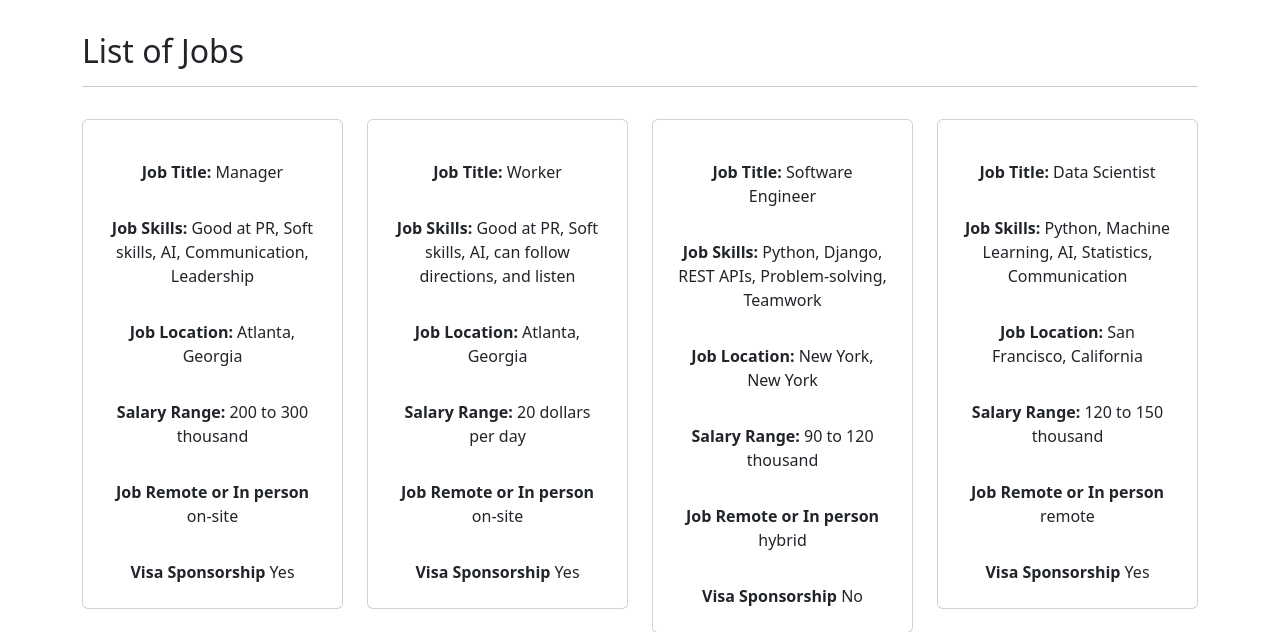
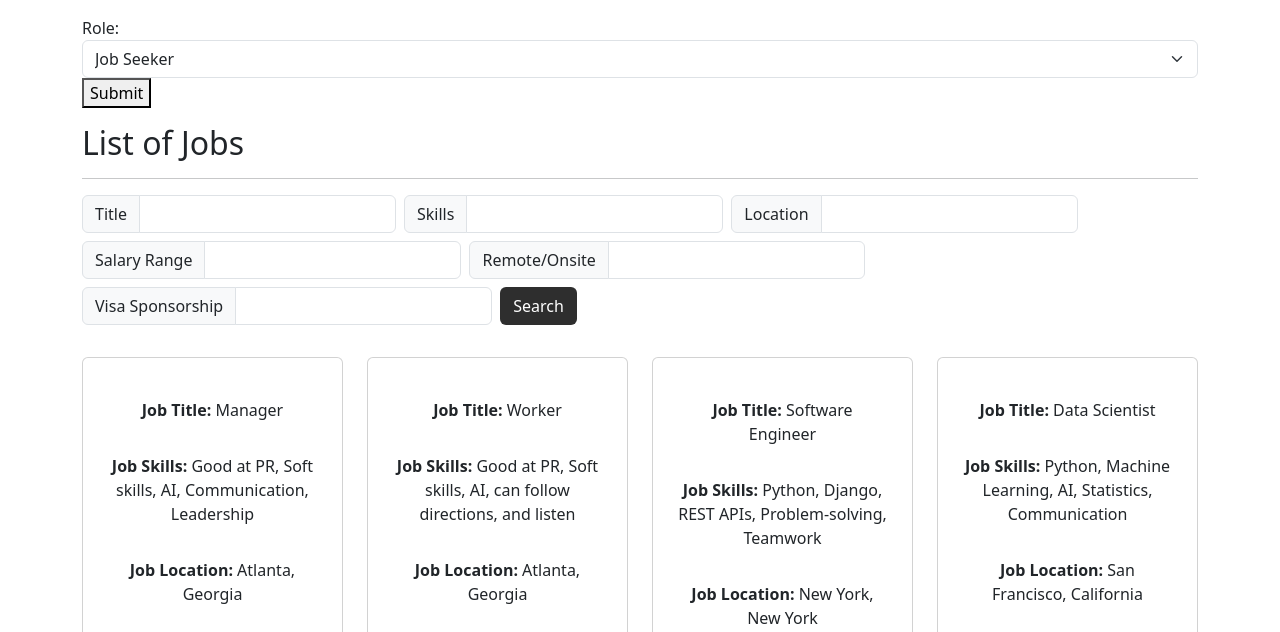
Before and after one commit to JONGFS/CS2340---EmploymentPlatform, a Django app: page /jobs/ in a window 1280 px wide. Shown: the part 82-714 px from the top of the page. Run offline with Django 5.2, Linux system fonts and the light colour scheme; some libraries are stand-ins or nearby versions.

Commit message:
UserStory2 complete

```diff
--- a/moviesstore/jobs/templates/jobs/index.html
+++ b/moviesstore/jobs/templates/jobs/index.html
@@ -3,27 +3,76 @@
 {% load static %}
 <div class="p-3">
   <div class="container">
+
+    <form method="post">
+        {% csrf_token %}
+        <label for="role">Role:</label>
+        <select name="role" id="role" class="form-select">
+        <option value="Job Seeker" {% if template_data.role == "Job Seeker" %}selected{% endif %}>Job Seeker</option>
+        <option value="Recruiter" {% if template_data.role == "Recruiter" %}selected{% endif %}>Recruiter</option>
+        </select>
+        <button type="submit">Submit </button>
+    </form>
+
     <div class="row mt-3">
       <div class="col mx-auto mb-3">
         <h2>List of Jobs</h2>
         <hr />
 
-      <!--  <p class="card-text">
+    {% if template_data.role == "Job Seeker"  %}
+      <p class="card-text">
           <form method="GET">
-            <div class="row">
+      <div class="row g-2 mb-3">
         <div class="col-auto">
-                <div class="input-group col-auto">
-                  <div class="input-group-text">Search</div>
-                  <input type="text" class="form-control" name="search">
+            <div class="input-group">
+            <span class="input-group-text">Title</span>
+            <input type="text" class="form-control" name="title" value="{{ template_data.title }}">
             </div>
         </div>
+
+        <div class="col-auto">
+            <div class="input-group">
+            <span class="input-group-text">Skills</span>
+            <input type="text" class="form-control" name="skills" value="{{ template_data.skills }}">
+            </div>
+        </div>
+
+        <div class="col-auto">
+            <div class="input-group">
+            <span class="input-group-text">Location</span>
+            <input type="text" class="form-control" name="location" value="{{ template_data.location }}">
+            </div>
+        </div>
+
+        <div class="col-auto">
+            <div class="input-group">
+            <span class="input-group-text">Salary Range</span>
+            <input type="text" class="form-control" name="salaryrange" value="{{ template_data.salaryrange }}">
+            </div>
+        </div>
+
+        <div class="col-auto">
+            <div class="input-group">
+            <span class="input-group-text">Remote/Onsite</span>
+            <input type="text" class="form-control" name="remote" value="{{ template_data.remote }}">
+            </div>
+        </div>
+
+        <div class="col-auto">
+            <div class="input-group">
+            <span class="input-group-text">Visa Sponsorship</span>
+            <input type="text" class="form-control" name="visa" value="{{ template_data.visa }}">
+            </div>
+        </div>
+
         <div class="col-auto">
             <button class="btn bg-dark text-white" type="submit">Search</button>
         </div>
         </div>
+
           </form>
-        </p> -->
-
+        </p>
+    {% endif %}
       </div>
     </div>
     <div class="row">
--- a/moviesstore/jobs/views.py
+++ b/moviesstore/jobs/views.py
@@ -138,8 +138,97 @@ jobs = [
 ]
 
 def index(request):
+    # get the request that tells job seeker or recuiter
+    # add it to template data
+
+    role = request.POST.get('role')
+    if not role:
+        role = "Job Seeker"
+
+
+    title_filter = request.GET.get('title')
+    skills_filter = request.GET.get("skills")
+    location_filter = request.GET.get("location")
+    salary_range = request.GET.get("salaryrange")
+    remote_on_site = request.GET.get("remote")
+    visa_sponsorship = request.GET.get("visa")
+    jobs_filtered = []
+    for job in jobs:
+        jobs_filtered.append(job)
+
+    if title_filter is not None and title_filter != "":
+        ####For every job in jobs filtered
+        new_jobs_filtered = []
+        for job in jobs_filtered:
+            if title_filter.lower()  in job["Title"].lower():
+                new_jobs_filtered.append(job)
+        jobs_filtered = new_jobs_filtered
+    if skills_filter is not None and skills_filter != "":
+        new_jobs_filtered = []
+        for job in jobs_filtered:
+            if skills_filter.lower()  in job["Skills"].lower():
+                new_jobs_filtered.append(job)
+        jobs_filtered = new_jobs_filtered
+    if location_filter is not None and location_filter != "" :
+        new_jobs_filtered = []
+        for job in jobs_filtered:
+          if location_filter.lower() in job["Location"].lower():
+               new_jobs_filtered.append(job)
+        jobs_filtered = new_jobs_filtered
+
+    if salary_range is not None and salary_range != "":
+        new_jobs_filtered = []
+        for job in jobs_filtered:
+            if salary_range.lower() in job["SalaryRange"].lower():
+                new_jobs_filtered.append(job)
+        jobs_filtered = new_jobs_filtered
+
+    if remote_on_site is not None and remote_on_site != "":
+        new_jobs_filtered = []
+        for job in jobs_filtered:
+            if remote_on_site.lower() in job["remote"].lower():
+                new_jobs_filtered.append(job)
+        jobs_filtered = new_jobs_filtered
+
+    if visa_sponsorship is not None and visa_sponsorship != "":
+        new_jobs_filtered = []
+        for job in jobs_filtered:
+            if visa_sponsorship.lower() in job["visasponsorship"].lower():
+                new_jobs_filtered.append(job)
+        jobs_filtered = new_jobs_filtered
+
+    if role == "Recruiter":
+        jobs_filtered = jobs
+
+    if title_filter is None:
+        title_filter = ""
+
+    if skills_filter is None:
+        skills_filter = ""
+
+
+    if location_filter is None:
+        location_filter = ""
+
+    if salary_range is None:
+        salary_range  = ""
+
+    if remote_on_site is None:
+        remote_on_site = ""
+
+    if visa_sponsorship is None:
+        visa_sponsorship = ""
+
     template_data = {}
-    template_data["title"] = 'Jobs'
-    template_data["jobs"] = jobs
+    template_data["title"] = title_filter
+    template_data["skills"] = skills_filter
+    template_data["location"] = location_filter
+    template_data["salaryrange"] = salary_range
+    template_data["remote"] = remote_on_site
+    template_data["visa"] = visa_sponsorship
+
+
+    template_data["jobs"] = jobs_filtered
+    template_data["role"] = role
     return render(request, 'jobs/index.html',
                   {'template_data' : template_data})
```
Also changed, not shown: moviesstore/db.sqlite3. Lines whose indentation alone changed are shown as unchanged.
